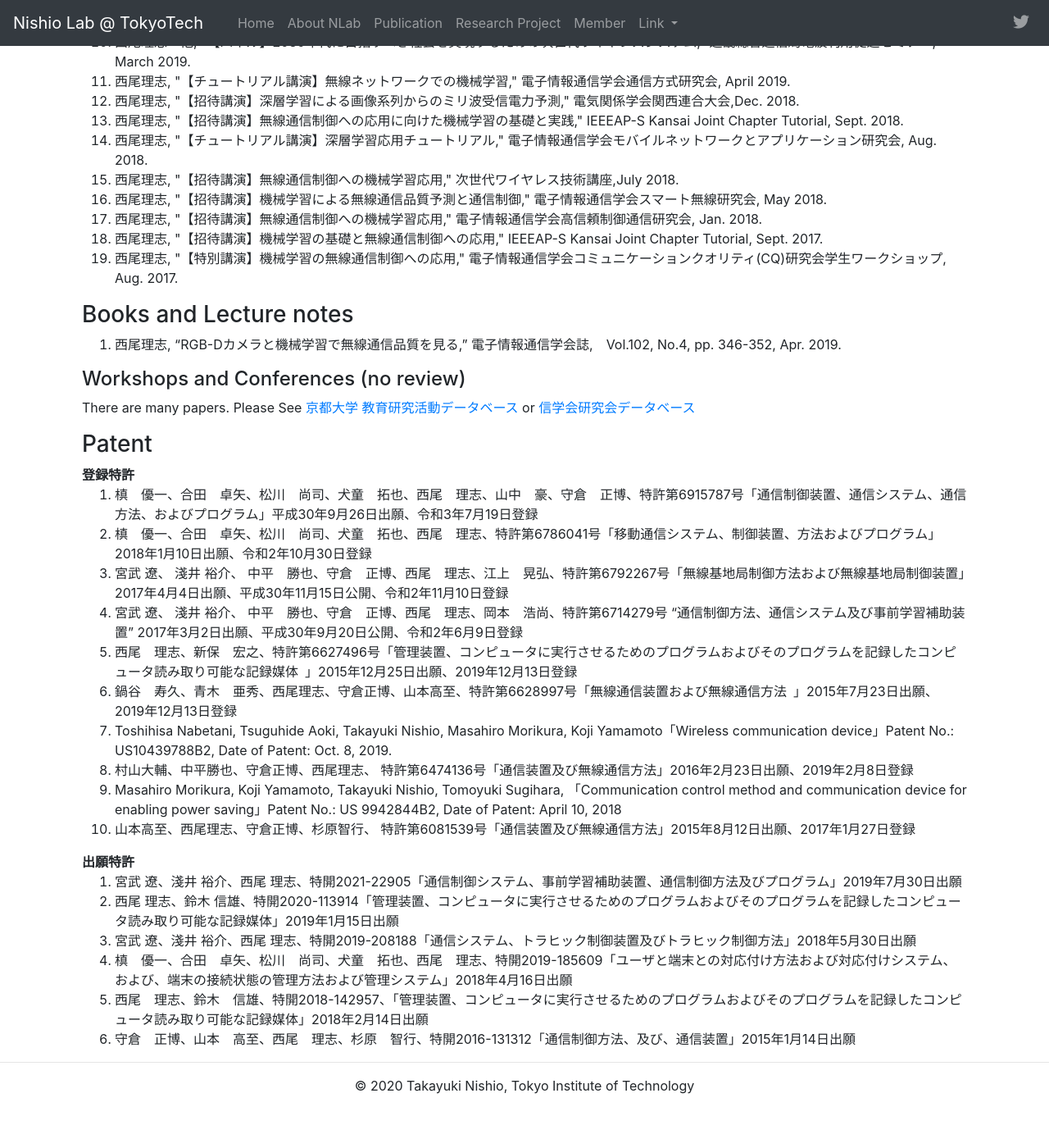
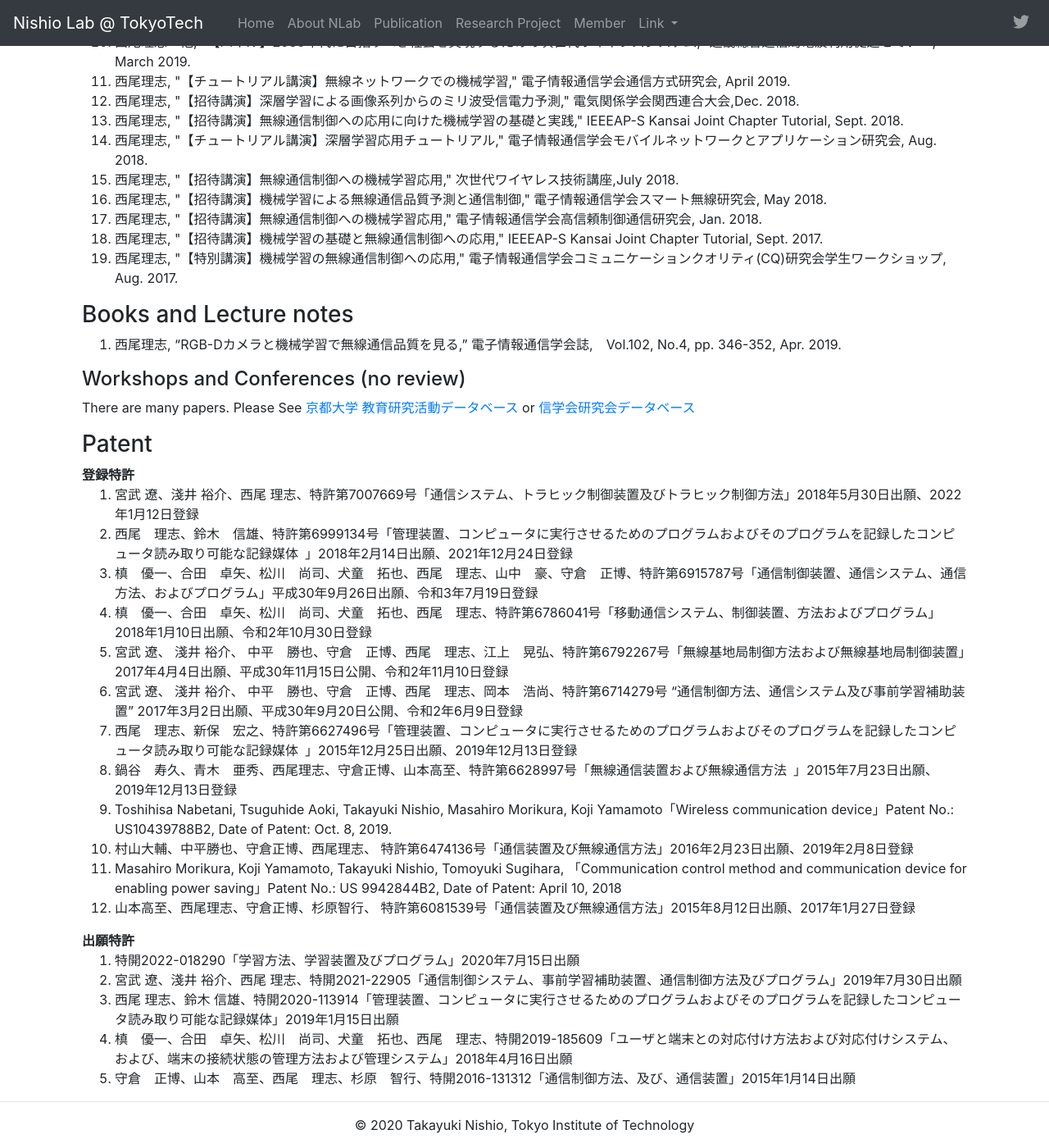
Before and after one commit to nishio-laboratory/nishio-laboratory.github.io, a Jekyll site: the page built from _pages/publications.md, in a window 1280 px wide and 1400 px high, scrolled down 8585 px. Shown: the whole window at 82% size. Built offline with Jekyll 4.4.1, drawn with Linux system fonts in a browser that asks for light colours; nearby versions of some CDN libraries; before the commit the page ends 9937 px from its top, so only the background shows below that.

Commit message:
業績更新

```diff
--- a/_data/news.yml
+++ b/_data/news.yml
@@ -1,6 +1,10 @@
 # 論文にはdoi、学会発表はあればdoi、なければプログラム等のurlを記載する
 #
 #
+- date: 2021年2月22日
+  headline: M2の板原くんがIEEE関西支部学生研究奨励賞を受賞しました。
+  url: https://www.ieee-jp.org/section/kansai/award/student.html
+
 - date: 2021年1月31日
   headline: M2の板原くんの論文がIEEE Accessに採録されました。
   url:
--- a/_layouts/publications.html
+++ b/_layouts/publications.html
@@ -17,6 +17,10 @@ or <a href="http://www.ieice.org/ken/search/index.php?search_mode=form&year=39&p
 <h3>Patent</h3>
 <b>登録特許</b><br>
 <ol>
+  <li>宮武 遼、淺井 裕介、西尾 理志、特許第7007669号「通信システム、トラヒック制御装置及びトラヒック制御方法」2018年5月30日出願、2022年1月12日登録</li>
+  <li>
+    西尾　理志、鈴木　信雄、特許第6999134号「管理装置、コンピュータに実行させるためのプログラムおよびそのプログラムを記録したコンピュータ読み取り可能な記録媒体 」2018年2月14日出願、2021年12月24日登録
+  </li>
   <li>槙　優一、合田　卓矢、松川　尚司、犬童　拓也、西尾　理志、山中　豪、守倉　正博、特許第6915787号「通信制御装置、通信システム、通信方法、およびプログラム」平成30年9月26日出願、令和3年7月19日登録
   </li>
   <li>槙　優一、合田　卓矢、松川　尚司、犬童　拓也、西尾　理志、特許第6786041号「移動通信システム、制御装置、方法およびプログラム」2018年1月10日出願、令和2年10月30日登録
@@ -37,13 +41,12 @@ or <a href="http://www.ieice.org/ken/search/index.php?search_mode=form&year=39&p
 </ol>
 <b>出願特許</b><br>
 <ol>
+  <li>特開2022-018290「学習方法、学習装置及びプログラム」2020年7月15日出願</li>
   <li>宮武 遼、淺井 裕介、西尾 理志、特開2021-22905「通信制御システム、事前学習補助装置、通信制御方法及びプログラム」2019年7月30日出願</li>
   <li>西尾 理志、鈴木 信雄、特開2020-113914「管理装置、コンピュータに実行させるためのプログラムおよびそのプログラムを記録したコンピュータ読み取り可能な記録媒体」2019年1月15日出願</li>
-  <li>宮武 遼、淺井 裕介、西尾 理志、特開2019-208188「通信システム、トラヒック制御装置及びトラヒック制御方法」2018年5月30日出願</li>
   <li>
     槙　優一、合田　卓矢、松川　尚司、犬童　拓也、西尾　理志、特開2019-185609「ユーザと端末との対応付け方法および対応付けシステム、および、端末の接続状態の管理方法および管理システム」2018年4月16日出願
   </li>
-  <li>西尾　理志、鈴木　信雄、特開2018-142957、「管理装置、コンピュータに実行させるためのプログラムおよびそのプログラムを記録したコンピュータ読み取り可能な記録媒体」2018年2月14日出願</li>
   <li>守倉　正博、山本　高至、西尾　理志、杉原　智行、特開2016-131312「通信制御方法、及び、通信装置」2015年1月14日出願</li>
 </ol>
 </div>
```
